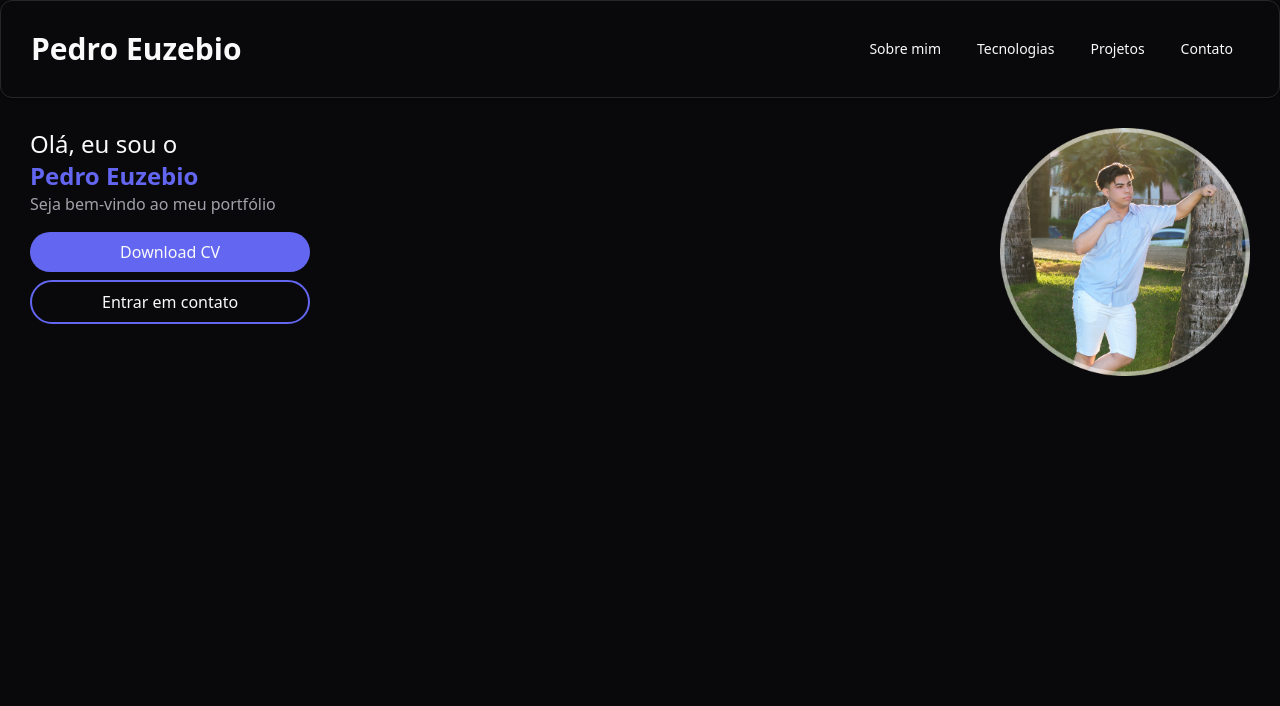
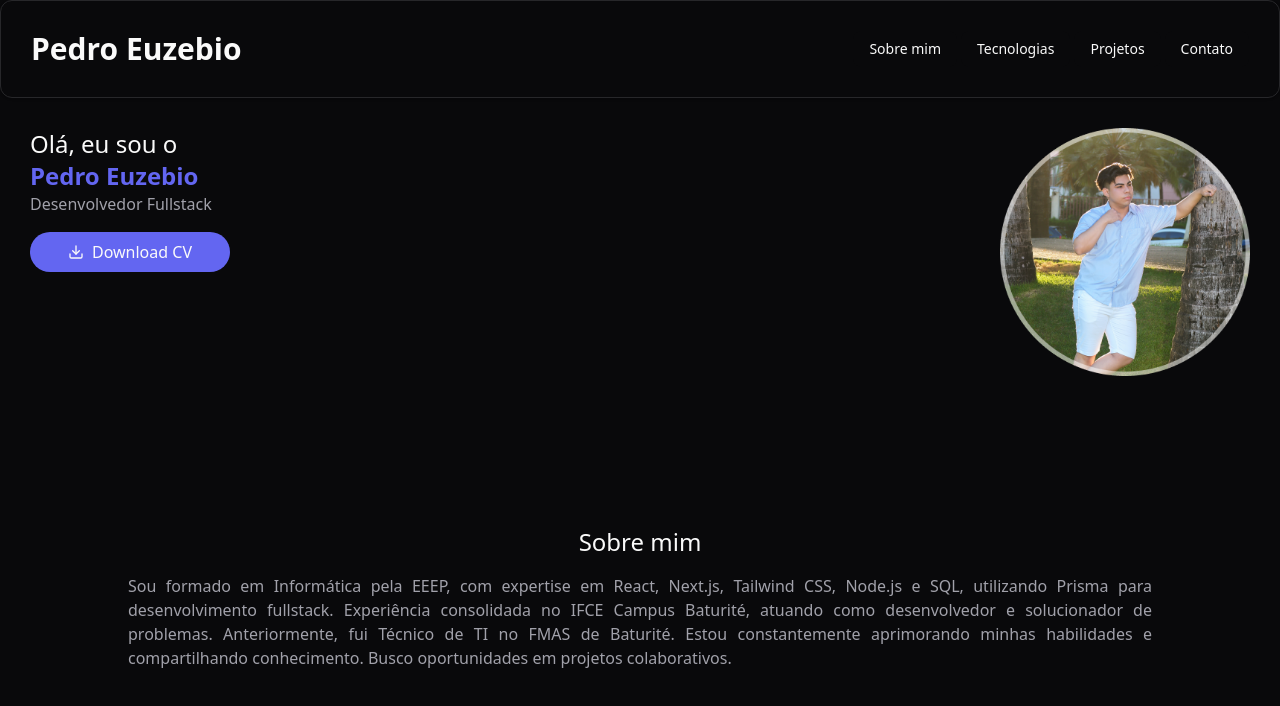
Before and after one commit to pedroeuzebioo/portfolio-2023, a Next.js app: page / in a window 1280 px wide. Shown: the top 706 px of the page. Built offline with nearby package versions, Linux system fonts and the light colour scheme.

Commit message:
refactor: enhance Introduction content and add Download icon

```diff
--- a/src/components/introduction.tsx
+++ b/src/components/introduction.tsx
@@ -1,31 +1,27 @@
+import { Download } from "lucide-react";
 import Image from "next/image";
 import Link from "next/link";
 
 const Introduction = () => {
   return (
-    <section className="appear flex min-h-[90vh] flex-col items-center justify-start gap-4 md:flex-row md:items-start md:justify-between">
+    <section className="appear mb-[9.375rem] flex flex-col items-center justify-start gap-4 md:flex-row md:items-start md:justify-between">
       <div className="text-center md:text-left">
         <h1 className="text-2xl font-medium">Olá, eu sou o</h1>
         <span className="text-2xl font-semibold text-indigo-500">
           Pedro Euzebio
         </span>
         <p className="font-medium text-muted-foreground">
-          Seja bem-vindo ao meu portfólio
+          Desenvolvedor Fullstack
         </p>
-        <div className="mt-4 flex flex-wrap justify-center gap-2 md:justify-start">
+        <div className="mt-4 flex justify-center gap-2 md:justify-start w-[12.5rem]">
           <a
             href="/curriculo.pdf"
             download
-            className="flex w-full max-w-[18.75rem] items-center justify-center rounded-full bg-indigo-500 p-2 font-medium"
+            className="flex w-full items-center justify-center gap-2 rounded-full bg-indigo-500 p-2 font-medium hover:bg-indigo-500/50"
           >
+            <Download size={16} />
             Download CV
           </a>
-          <Link
-            href="mailto:pedroeuzebio.contato@gmail.com"
-            className="flex w-full max-w-[18.75rem] items-center justify-center rounded-full border-2 border-indigo-500 bg-background p-2 font-medium transition-all hover:bg-indigo-500"
-          >
-            Entrar em contato
-          </Link>
         </div>
       </div>
 
```
Also changed, not shown: 1 other file (tests, documents, lock files or other folders).
